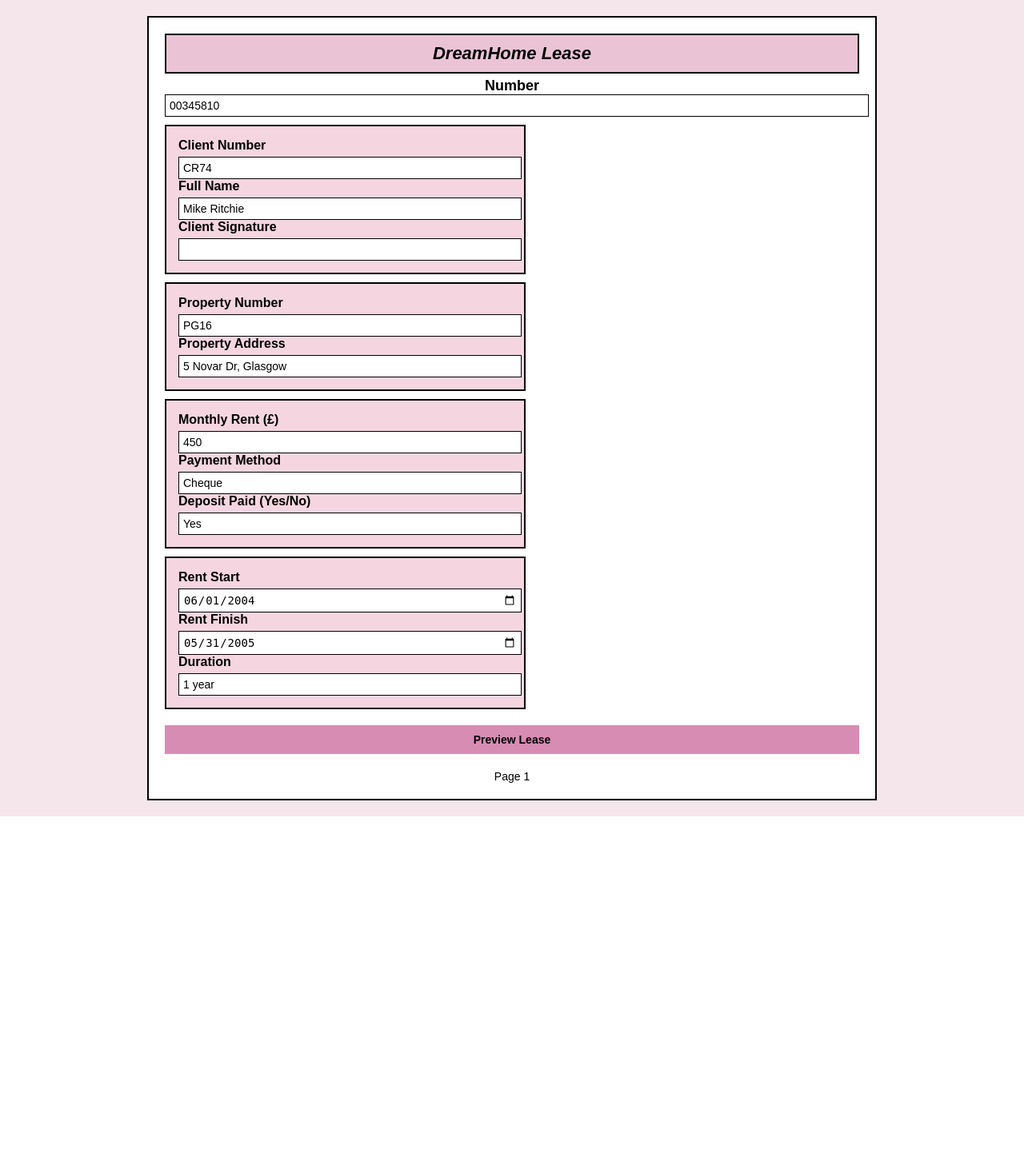
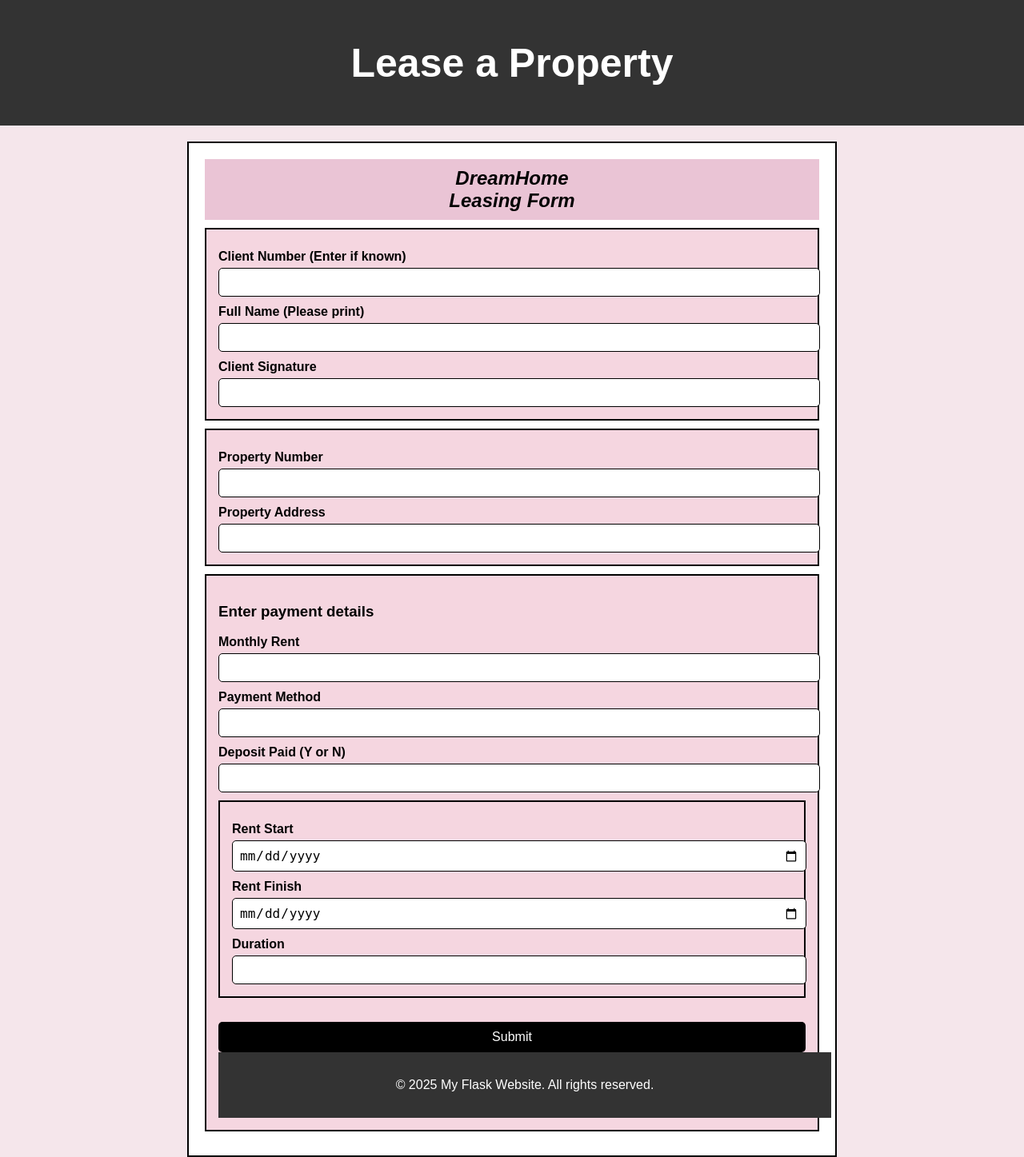
Before and after one commit to Deependra-Ks01/DreamHomeDBMS, a Flask app: page /leasing_form in a window 1280 px wide. Shown: the whole page at 80% size. Before the commit the page ends 1021 px from the top, so only its background shows below. Run offline with Flask 3, Linux system fonts and the light colour scheme.

Commit message:
Frontend

```diff
--- a/app.py
+++ b/app.py
@@ -54,5 +54,21 @@ def admin_login():
 def client_login():
     return render_template('client_login.html')
 
+@app.route('/super_login')
+def super_login():
+    return render_template('super_login.html')
+
+@app.route('/super_dash')
+def super_dash():
+    return render_template('super_dash.html')
+
+@app.route('/staff_management')
+def staff_management():
+    return render_template('staff_management.html')
+
+@app.route('/property_reg')
+def property_reg():
+    return render_template('property_reg.html')
+
 if __name__ == '__main__':
     app.run(debug=True)
--- a/static/style.css
+++ b/static/style.css
@@ -6,34 +6,12 @@ body {
 }
 
 header {
-  display: flex;
-  align-items: center;
+  background: #333;
+  color: white;
   text-align: center;
   padding: 1rem;
   width: 100%;
-  background-color: #333;
-  color: white;
-  position: relative; /* Needed for absolute centering */
-}
-
-h1{
-  margin-left: 400px;
-  font-size: 60px;
-  font-family:Georgia, 'Times New Roman', Times, serif;
-}
-
-.logo {
-  width: 150px; /* Adjust the logo size */
-  height: auto;
-}
-
-.site-title {
-  position: absolute;
-  left: 50%;
-  transform: translateX(-50%);
-  font-size: 24px; /* Adjust as needed */
-  font-weight: bold;
-  white-space: nowrap; /* Prevents text wrapping */
+  font-size: 25px;
 }
 
 nav ul {
--- a/templates/client_dash.html
+++ b/templates/client_dash.html
@@ -13,6 +13,7 @@
     <nav>
         <ul>
             <li><a href="#">Home</a></li>
+            <li><a href="{{ url_for('property_reg') }}">Property Registration</a></li>
             <li><a href="{{ url_for('leasing') }}">Lease</a></li>
             <li><a href="{{ url_for('leasing_form') }}">Lease Form</a></li>
             <!-- <li><a href="#">Services</a></li>
--- a/templates/index.html
+++ b/templates/index.html
@@ -8,7 +8,7 @@
 </head>
 <body>
     <header>
-        <img src="{{ url_for('static', filename='logo-view.png') }}" alt="DreamHome Logo" class="logo">
+        <!-- <img src="{{ url_for('static', filename='logo-view.png') }}" alt="DreamHome Logo" class="logo"> -->
         <h1>DreamHome</h1>
     </header>
     <nav>
--- a/templates/leasing_form.html
+++ b/templates/leasing_form.html
@@ -3,164 +3,136 @@
 <head>
   <meta charset="UTF-8">
   <meta name="viewport" content="width=device-width, initial-scale=1.0">
-    <title>DreamHome Lease Agreement</title>
+  <title>Leasing Form</title>
+  <link rel="stylesheet" href="static/style.css">
   <style>
     body {
       font-family: Arial, sans-serif;
       background-color: #f5e6eb;
       margin: 0;
-            padding: 20px;
+      padding: 0;
       display: flex;
-            justify-content: center;
+      flex-direction: column;
+      align-items: center;
     }
 
     .container {
       background: white;
-            width: 70%;
+      width: 60%;
       padding: 20px;
       border: 2px solid black;
+      margin-top: 20px;
     }
 
-        .header {
+    .head {
       background-color: #eac4d5;
       padding: 10px;
       text-align: center;
-            font-size: 22px;
+      font-size: 24px;
       font-style: italic;
       font-weight: bold;
-            border: 2px solid black;
     }
 
-        .header-number {
-            text-align: center;
-            font-size: 18px;
-            font-weight: bold;
-            margin-top: 5px;
+    .form-section {
+      border: 2px solid black;
+      margin: 10px 0;
+      padding: 15px;
+      background-color: #f5d6e0;
     }
 
-        .box-container {
-            display: flex;
-            flex-wrap: wrap;
-            justify-content: space-between;
-            margin-top: 10px;
-        }
-
-        .box {
-            width: 48%;
-            padding: 15px;
-            background-color: #f5d6e0;
-            border: 2px solid black;
-            margin-bottom: 10px;
-        }
-
-        .box label {
+    label {
       font-weight: bold;
       display: block;
-            margin-bottom: 5px;
+      margin-top: 10px;
     }
 
     input {
       width: 100%;
-            padding: 5px;
-            font-size: 14px;
+      padding: 8px;
+      margin-top: 5px;
       border: 1px solid black;
-            background: white;
+    }
+
+    .button-container {
+      text-align: center;
+      margin-top: 15px;
     }
 
     button {
-            margin-top: 10px;
-            padding: 10px 15px;
-            font-size: 14px;
-            background-color: #d68cb3;
+      background-color: black;
+      color: white;
+      padding: 10px 20px;
       border: none;
+      font-size: 16px;
       cursor: pointer;
-            width: 100%;
-            font-weight: bold;
+      border-radius: 5px;
     }
 
-        .footer {
-            text-align: center;
-            margin-top: 20px;
-            font-size: 14px;
+    button:hover {
+      background-color: #333;
     }
   </style>
 </head>
 <body>
+  <header>
+    <h1>Lease a Property</h1>
+  </header>
 
   <div class="container">
-        <div class="header">
-            DreamHome Lease
-        </div>
-        <div class="header-number">
-            Number <input type="text" id="leaseNumber" value="00345810">
+    <div class="head">
+      DreamHome <br> Leasing Form
     </div>
 
-        <div class="box-container">
-            <div class="box">
-                <label>Client Number</label>
-                <input type="text" id="clientNumber" value="CR74">
-
-                <label>Full Name</label>
-                <input type="text" id="fullName" value="Mike Ritchie">
-
-                <label>Client Signature</label>
-                <input type="text" id="signature">
-            </div>
-
-            <div class="box">
-                <label>Property Number</label>
-                <input type="text" id="propertyNumber" value="PG16">
-
-                <label>Property Address</label>
-                <input type="text" id="propertyAddress" value="5 Novar Dr, Glasgow">
-            </div>
-
-            <div class="box">
-                <label>Monthly Rent (£)</label>
-                <input type="number" id="monthlyRent" value="450">
-
-                <label>Payment Method</label>
-                <input type="text" id="paymentMethod" value="Cheque">
-
-                <label>Deposit Paid (Yes/No)</label>
-                <input type="text" id="depositPaid" value="Yes">
-            </div>
-
-            <div class="box">
-                <label>Rent Start</label>
-                <input type="date" id="rentStart" value="2004-06-01">
-
-                <label>Rent Finish</label>
-                <input type="date" id="rentFinish" value="2005-05-31">
-
-                <label>Duration</label>
-                <input type="text" id="duration" value="1 year">
+    <div class="form-section two-column">
+      <div>
+        <label for="clientNumber">Client Number (Enter if known)</label>
+        <input type="text" id="clientNumber" name="clientNumber">
+        <label for="fullName">Full Name (Please print)</label>
+        <input type="text" id="fullName" name="fullName">
+        <label for="clientSignature">Client Signature</label>
+        <input type="text" id="clientSignature" name="clientSignature">
       </div>
     </div>
 
-        <button onclick="previewData()">Preview Lease</button>
-
-        <div class="footer">
-            Page 1
+    <div class="form-section two-column">
+      <div>
+        <label for="propertyNumber">Property Number</label>
+        <input type="text" id="propertyNumber" name="propertyNumber">
+        <label for="propertyAddress">Property Address</label>
+        <input type="text" id="propertyAddress" name="propertyAddress">
       </div>
     </div>
 
-    <script>
-        function previewData() {
-            alert("Lease Preview:\n" +
-                "Lease Number: " + document.getElementById("leaseNumber").value + "\n" +
-                "Client Number: " + document.getElementById("clientNumber").value + "\n" +
-                "Full Name: " + document.getElementById("fullName").value + "\n" +
-                "Property Number: " + document.getElementById("propertyNumber").value + "\n" +
-                "Property Address: " + document.getElementById("propertyAddress").value + "\n" +
-                "Monthly Rent: £" + document.getElementById("monthlyRent").value + "\n" +
-                "Payment Method: " + document.getElementById("paymentMethod").value + "\n" +
-                "Deposit Paid: " + document.getElementById("depositPaid").value + "\n" +
-                "Rent Start: " + document.getElementById("rentStart").value + "\n" +
-                "Rent Finish: " + document.getElementById("rentFinish").value + "\n" +
-                "Duration: " + document.getElementById("duration").value);
-        }
-    </script>
+    <div class="form-section two-column">
+      <div>
+        <p><h3>Enter payment details </h3></p>
+        <label for="monthlyRent">Monthly Rent</label>
+        <input type="number" id="monthlyRent" name="monthlyRent">
+        <label for="paymentMethod">Payment Method</label>
+        <input type="text" id="paymentMethod" name="paymentMethod">
+        <label for="depositPaid">Deposit Paid (Y or N)</label>
+        <input type="text" id="depositPaid" name="depositPaid">
+      </div>
+    <div>
 
+    <div class="form-section two-column">
+      <div>
+        <label for="rentStart">Rent Start</label>
+        <input type="date" id="rentStart" name="rentStart">
+        <label for="rentFinish">Rent Finish</label>
+        <input type="date" id="rentFinish" name="rentFinish">
+        <label for="duration">Duration</label>
+        <input type="text" id="duration" name="duration">
+      </div>
+    </div>
+
+    <div class="button-container">
+      <button type="submit">Submit</button>
+    </div>
+  </div>
+
+  <footer>
+      <p>&copy; 2025 My Flask Website. All rights reserved.</p>
+  </footer>
 </body>
 </html>
--- a/templates/login.html
+++ b/templates/login.html
@@ -15,6 +15,7 @@
         <h2>Select Login Type</h2>
         <div class="buttons">
             <a href="{{ url_for('admin_login') }}" class="btn admin">Login as Admin</a>
+            <a href="{{ url_for('super_login') }}" class="btn admin">Login as Supervisor</a>
             <a href="{{ url_for('client_login') }}" class="btn client">Login as Client</a>
         </div>
     </section>
```
Also changed, not shown: templates/Registration.html (+7 -4 lines), templates/admin_dash.html (+6 -22 lines), templates/property_reg.html (added, +163 -0 lines), templates/staff_management.html (added, +24 -0 lines), templates/super_dash.html (added, +105 -0 lines), templates/super_login.html (added, +31 -0 lines), 1 other file. Lines whose indentation alone changed are shown as unchanged.
